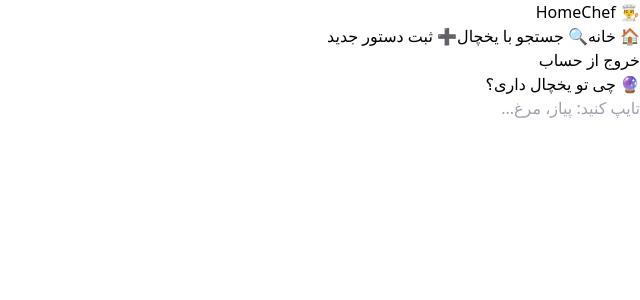
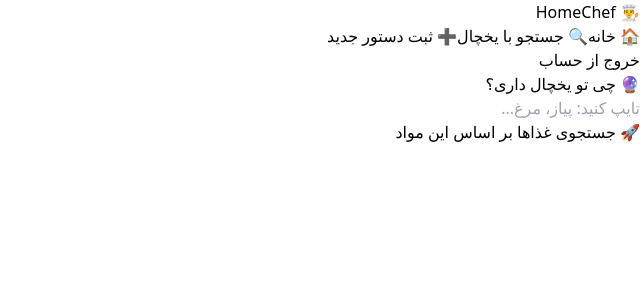
Before and after one commit to hyperstellar8848/home-chef-react-fastapi-postgresql, a React (Vite) app in the folder frontend/: page /search-ingredients in a window 1280 px wide. Shown: the top 300 px of the page, without its empty margins (640-1280 px from the left). Built offline with nearby package versions, Linux system fonts and the light colour scheme.

Commit message:
Update SearchByIngredients.jsx

```diff
--- a/frontend/src/pages/SearchByIngredients.jsx
+++ b/frontend/src/pages/SearchByIngredients.jsx
@@ -1,11 +1,14 @@
 import React, { useState, useEffect } from 'react';
 import { recipeService } from '../services/recipeService';
 import Navbar from '../components/Navbar';
+import RecipeCard from '../components/RecipeCard';
 
 const SearchByIngredients = () => {
   const [searchTerm, setSearchTerm] = useState('');
   const [suggestions, setSuggestions] = useState([]);
   const [selectedIngredients, setSelectedIngredients] = useState([]);
+  const [matchedRecipes, setMatchedRecipes] = useState([]);
+  const [hasSearched, setHasSearched] = useState(false);
 
   useEffect(() => {
     const delayDebounceFn = setTimeout(async () => {
@@ -20,6 +23,30 @@ const SearchByIngredients = () => {
     }, 300);
     return () => clearTimeout(delayDebounceFn);
   }, [searchTerm]);
+
+  // 🚀 تابع نهایی فیلتر و پیدا کردن غذاها بر اساس مواد انتخاب شده
+  const handleFindRecipes = async () => {
+    if (selectedIngredients.length === 0) {
+      alert("لطفاً ابتدا حداقل یک ماده اولیه از یخچال انتخاب کنید.");
+      return;
+    }
+
+    try {
+      const allRecipes = await recipeService.getAllRecipes();
+
+      // فیلتر کردن غذاهایی که حداقل یکی از مواد انتخابی کاربر را در بخش توضیحات/مواد خود دارند
+      const filtered = allRecipes.filter(recipe => {
+        return selectedIngredients.some(ing =>
+          recipe.description.toLowerCase().includes(ing.name.toLowerCase())
+        );
+      });
+
+      setMatchedRecipes(filtered);
+      setHasSearched(true);
+    } catch (err) {
+      console.error("خطا در فیلتر غذاها", err);
+    }
+  };
 
   const handleSupport = async () => {
     const content = prompt("نام ماده غذایی که پیدا نکردید را بنویسید:");
@@ -51,6 +78,7 @@ const SearchByIngredients = () => {
                   onClick={() => {
                     if(!selectedIngredients.find(i => i.id === ing.id)) setSelectedIngredients([...selectedIngredients, ing]);
                     setSearchTerm('');
+                    setSuggestions([]);
                   }}
                   className="p-3 hover:bg-orange-50 cursor-pointer border-b last:border-0 text-sm"
                 >
@@ -67,14 +95,40 @@ const SearchByIngredients = () => {
           </p>
         )}
 
-        <div className="flex flex-wrap gap-2">
+        {/* تگ‌های انتخاب شده */}
+        <div className="flex flex-wrap gap-2 mb-6">
           {selectedIngredients.map(ing => (
             <span key={ing.id} className="bg-orange-100 text-orange-700 px-3 py-1 rounded-full text-sm flex items-center">
               {ing.name}
-              <button onClick={() => setSelectedIngredients(selectedIngredients.filter(i => i.id !== ing.id))} className="mr-2 font-bold">×</button>
+              <button onClick={() => {
+                setSelectedIngredients(selectedIngredients.filter(i => i.id !== ing.id));
+                setHasSearched(false); // ریست وضعیت جستجو در صورت تغییر مواد
+              }} className="mr-2 font-bold">×</button>
             </span>
           ))}
         </div>
+
+        {/* ✅ دکمه محرک برای شروع عملیات فیلتر بر اساس یخچال */}
+        <button
+          onClick={handleFindRecipes}
+          className="w-full bg-emerald-600 hover:bg-emerald-700 text-white font-bold py-3.5 rounded-2xl shadow-lg shadow-emerald-100 transition-all mb-8"
+        >
+          🚀 جستجوی غذاها بر اساس این مواد
+        </button>
+
+        {/* نمایش نتایج جستجو */}
+        {hasSearched && (
+          <div className="space-y-4">
+            <h3 className="text-lg font-bold text-gray-700 border-r-4 border-emerald-500 pr-2">🍲 غذاهای پیشنهادی با مواد شما:</h3>
+            {matchedRecipes.length === 0 ? (
+              <p className="text-sm text-gray-500 bg-gray-100 p-4 rounded-xl text-center">متأسفانه غذایی پیدا نشد که شامل این ترکیب باشد. مواد دیگری را امتحان کنید.</p>
+            ) : (
+              matchedRecipes.map(recipe => (
+                <RecipeCard key={recipe.id} recipe={recipe} />
+              ))
+            )}
+          </div>
+        )}
       </div>
     </div>
   );
```
